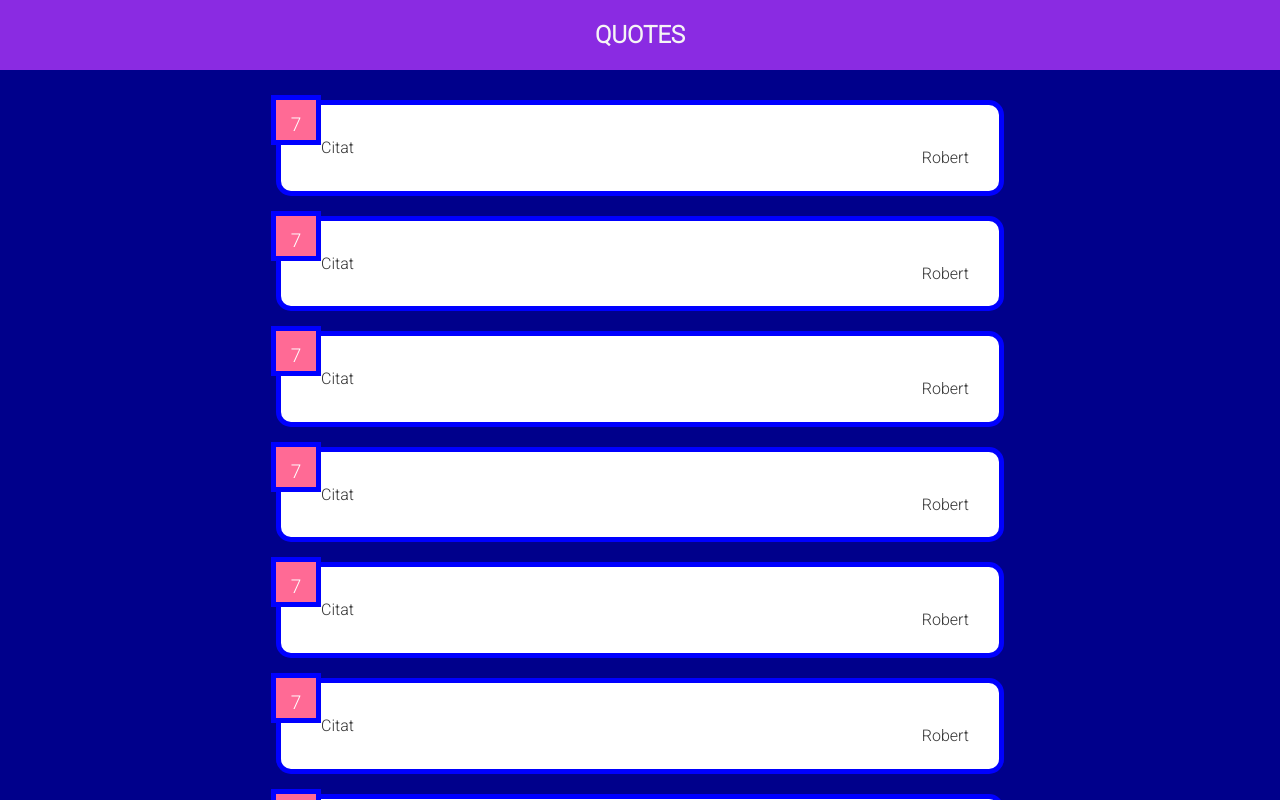
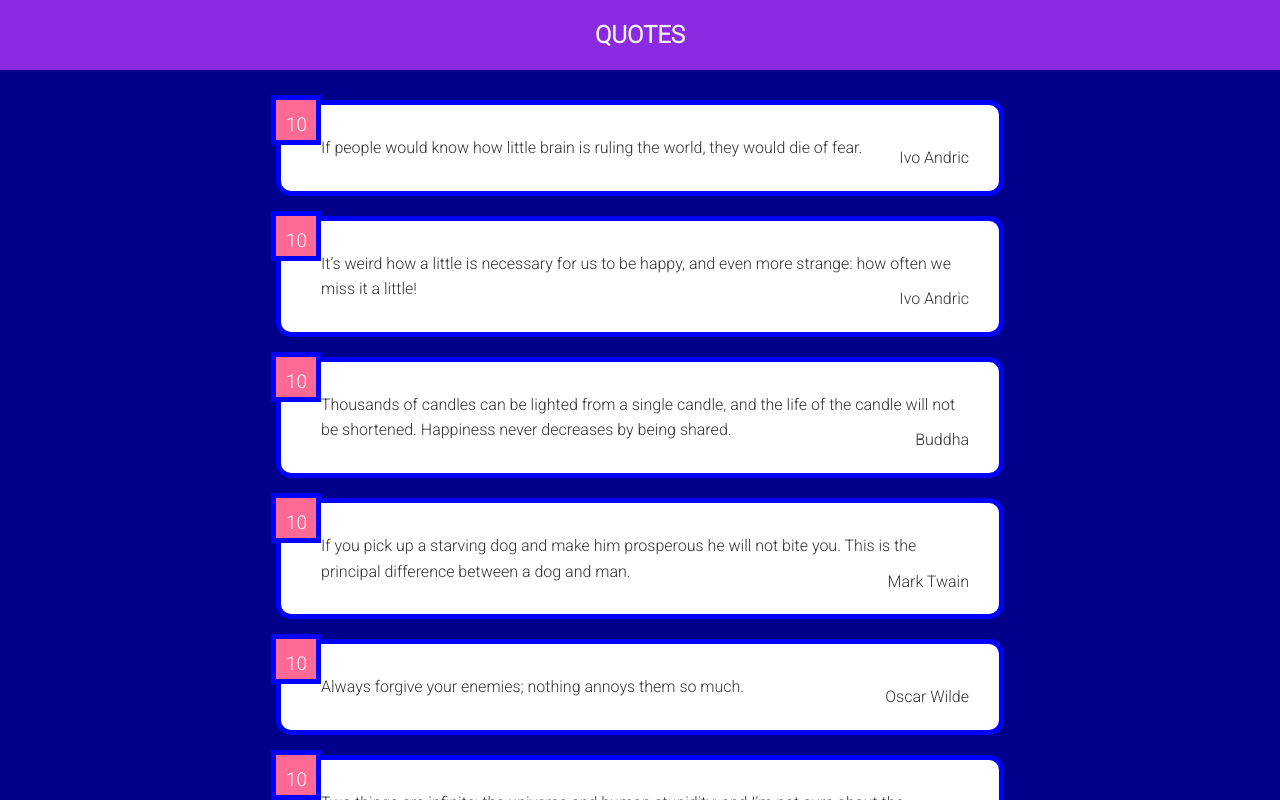
Before and after one commit to VladanStar/QuotesTask, a React (Create React App) app: page / in a window 1280 px wide. Shown: the top 800 px of the page. Built offline with nearby package versions, Linux system fonts and the light colour scheme.

Commit message:
Add files

```diff
--- a/src/components/QuotesItem.js
+++ b/src/components/QuotesItem.js
@@ -1,7 +1,7 @@
 import React from "react";
 import { useState } from "react";
 
-const QuotesItem = () => {
+const QuotesItem = ({item}) => {
   const [rating, setRating] = useState(7);
   const [text, setText] = useState([
     {
@@ -22,10 +22,10 @@ const QuotesItem = () => {
 //   };
   return (
     <div className="card">
-      <div className="num-display">{rating}</div>
+      <div className="num-display">{item.rating}</div>
       <div className="text-display">
-        {text[0].text}
-        <p className="author-display">{text[0].author}</p>
+        {item.text}
+        <p className="author-display">{item.author}</p>
       </div>
       {/* <button onClick={handleClickPlus}>Click rating</button>
       <button onClick={handleClickMinus}>Click rating</button> */}
--- a/src/components/QuotesList.js
+++ b/src/components/QuotesList.js
@@ -7,8 +7,8 @@ const QuotesList = ({quotes}) => {
     }
   return (
     <div className='feedback-list'>
-        {quotes.map((item,id)=>(
-          <QuotesItem />
+        {quotes.map((item)=>(
+          <QuotesItem key={item.id} item ={item}/>
         ))}
     </div>
   )
```
